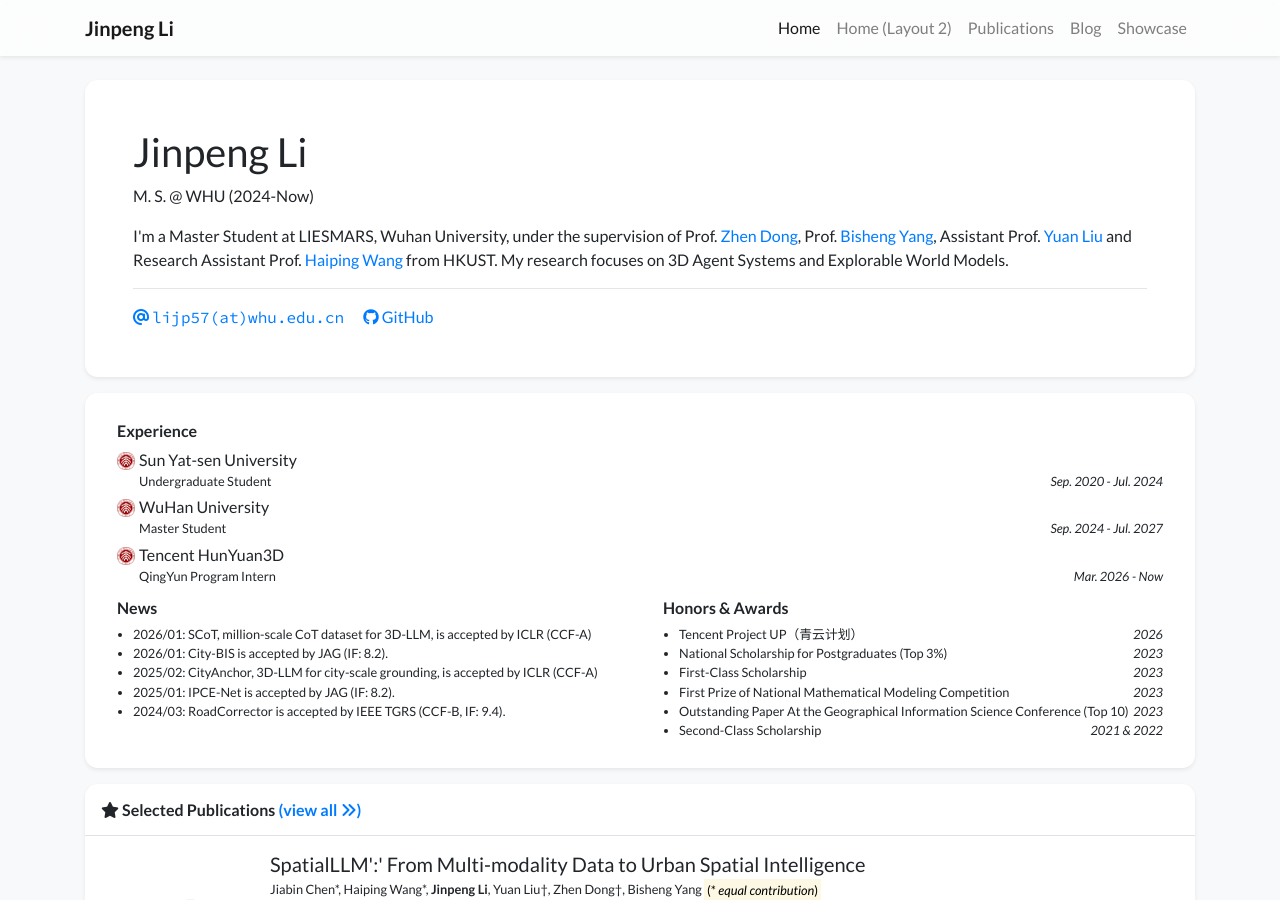
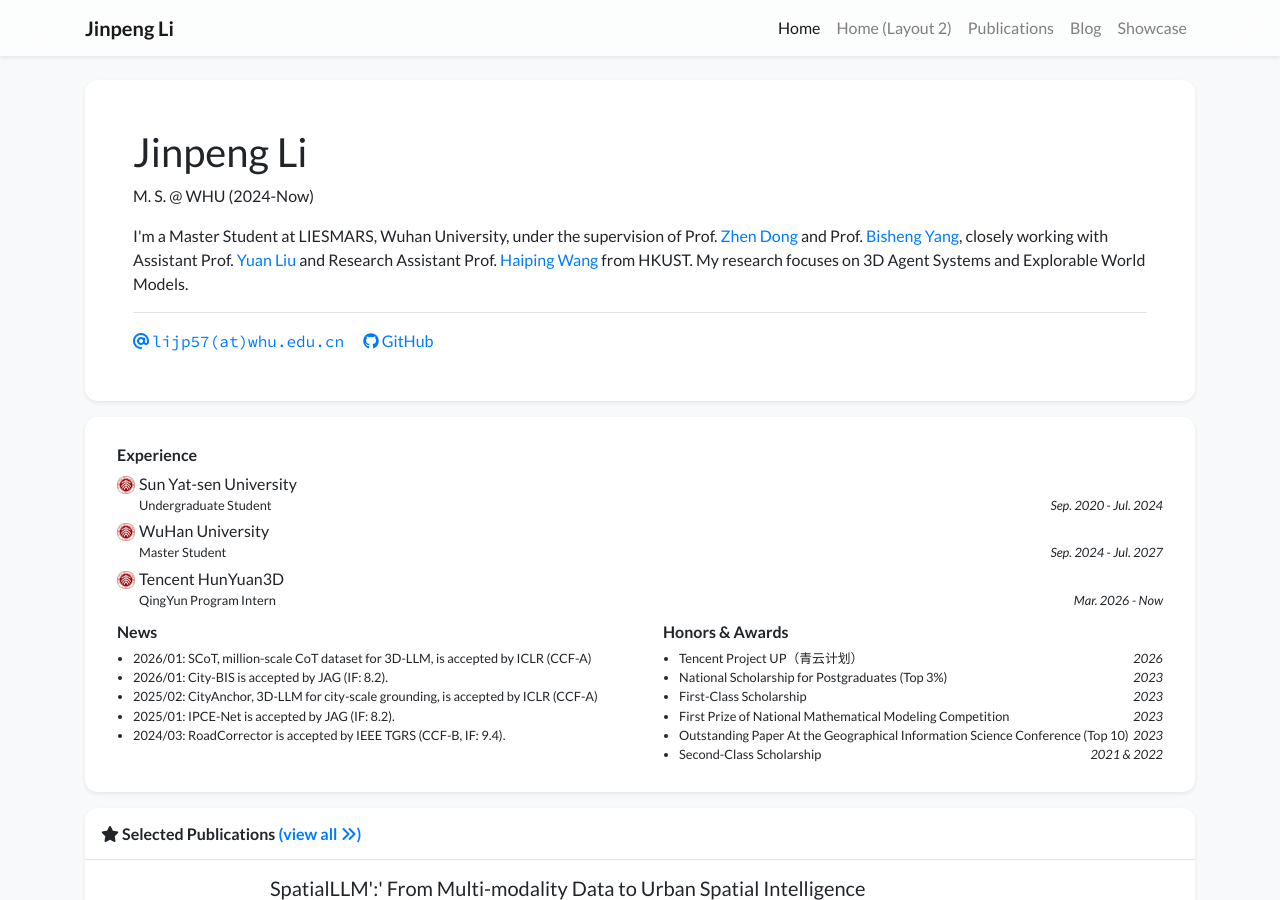
Before and after one commit to Lijp411/Lijp411.github.io, a Jekyll site: the page built from index.html, in a window 1280 px wide and 900 px high. Built offline with Jekyll 4.4.1, drawn with Linux system fonts in a browser that asks for light colours; nearby versions of some CDN libraries; a style sheet for code colours, icons or effects is not loaded.

Commit message:
Update profile.yml

```diff
--- a/_data/profile.yml
+++ b/_data/profile.yml
@@ -28,8 +28,8 @@
 #   </p>
 
 short_bio: >-
-  I'm a Master Student at LIESMARS, Wuhan University, under the supervision of Prof. <a href="https://dongzhenwhu.github.io/index.html">Zhen Dong</a>,
-  Prof. <a href="http://3s.whu.edu.cn/ybs/index.htm">Bisheng Yang</a>, Assistant Prof. <a href="https://liuyuan-pal.github.io">Yuan Liu</a> and
+  I'm a Master Student at LIESMARS, Wuhan University, under the supervision of Prof. <a href="https://dongzhenwhu.github.io/index.html">Zhen Dong</a> and
+  Prof. <a href="http://3s.whu.edu.cn/ybs/index.htm">Bisheng Yang</a>, closely working with Assistant Prof. <a href="https://liuyuan-pal.github.io">Yuan Liu</a> and
   Research Assistant Prof. <a href="https://hpwang-whu.github.io">Haiping Wang</a> from HKUST. My research focuses on 3D Agent Systems and Explorable World Models.
 
 experience:
```
